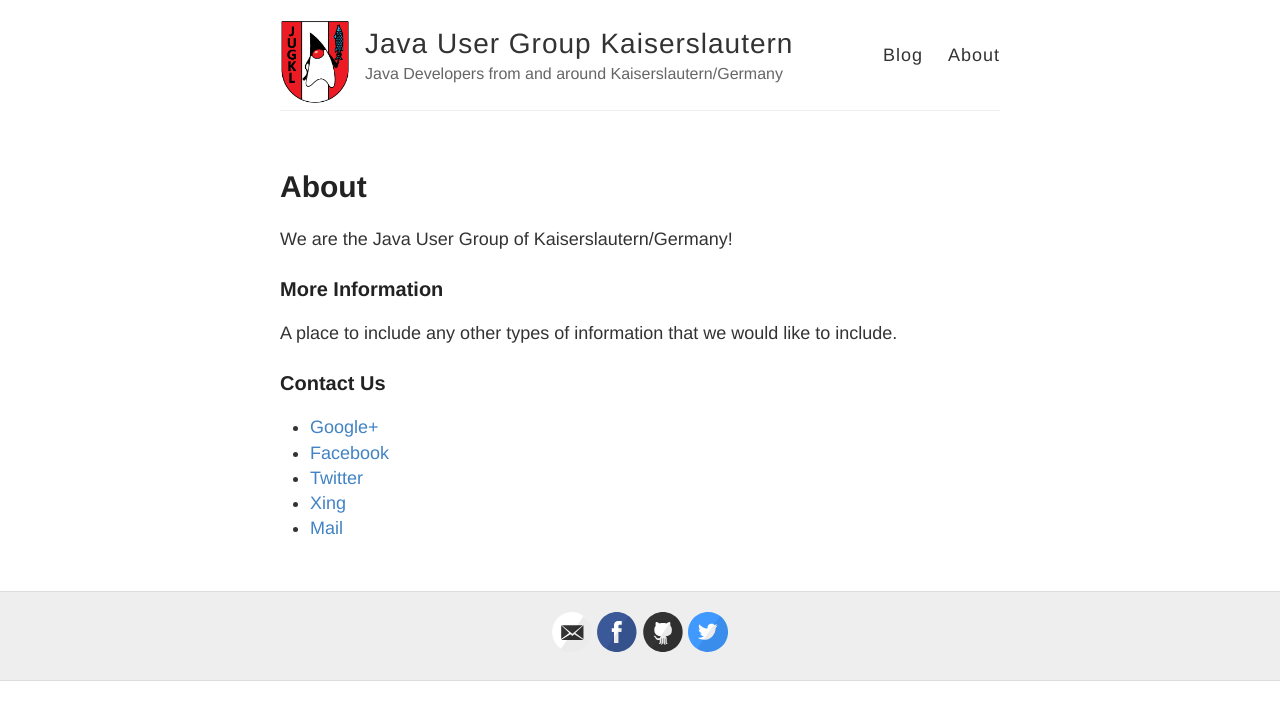
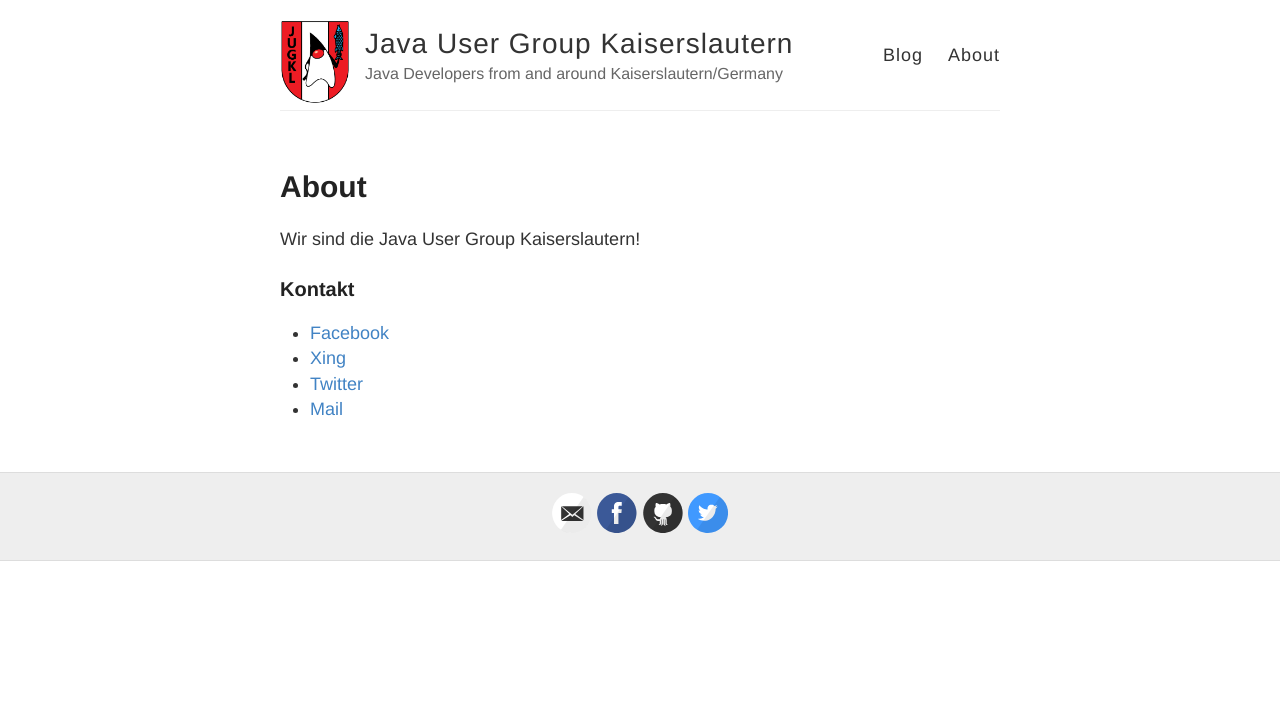
Before and after one commit to jugkl/jugkl.github.io, a Jekyll site: the page built from about.md, in a window 1280 px wide. Shown: the top 720 px of the page. Built offline with Jekyll 4.4.1, drawn with Linux system fonts in a browser that asks for light colours; Markdown is read by kramdown in place of the engine named in the settings.

Commit message:
Update about.md

```diff
--- a/about.md
+++ b/about.md
@@ -4,16 +4,12 @@
 permalink: /about/
 ---
 
-We are the Java User Group of Kaiserslautern/Germany!
+Wir sind die Java User Group Kaiserslautern!
 
-### More Information
 
-A place to include any other types of information that we would like to include.
+### Kontakt
 
-### Contact Us
-
-* [Google+](https://plus.google.com/communities/102140332179303332410)
 * [Facebook](https://www.facebook.com/jugKaiserslautern)
+* [Xing](https://www.xing.com/m/OWar6pG8mlvxuS74meTMAB)
 * [Twitter](https://twitter.com/JUG_KL)
-* [Xing](https://www.xing.com/m/OWar6pG8mlvxuS74meTMAB)
 * [Mail](mailto://jug.kaiserslautern@gmail.com)
```
